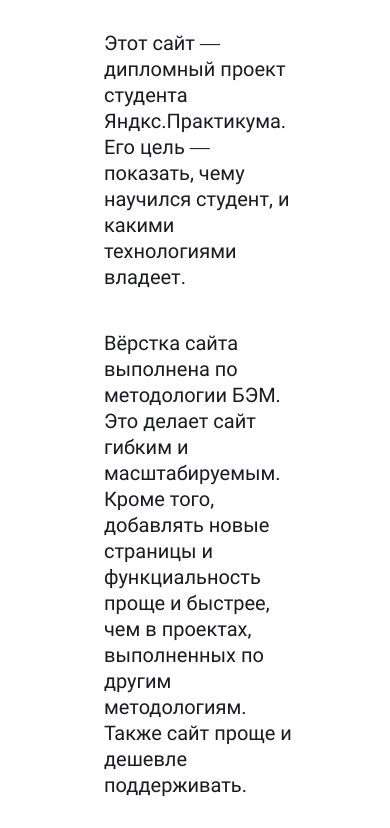
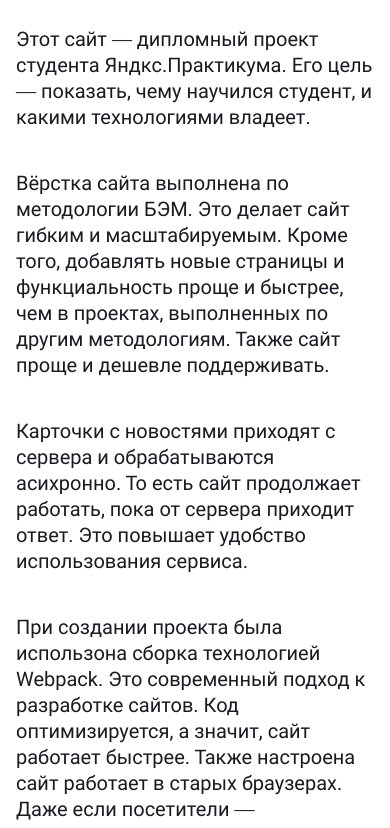
Before and after one commit to Stanze-von-S/Diploma-work, a website built with webpack: page src/about.html in a window 390 px wide. Shown: the part 169-997 px from the top of the page. Built offline with nearby package versions, Linux system fonts and the light colour scheme.

Commit message:
Added section description

```diff
--- a/src/blocks/article/article.css
+++ b/src/blocks/article/article.css
@@ -2,8 +2,22 @@
   display: flex;
   flex-direction: column;
   align-items: flex-start;
-  width: 200px;
-  margin-top: 20px;
+  width: 712px;
+  margin-top: 80px;
   margin-left: 104px;
-  margin-bottom: 40px;
+  margin-bottom: 94px;
 }
+
+@media (max-width: 1000px){
+  .article {
+    width: calc(100% - 80px);
+    margin: 30px 40px;
+  }
+}
+
+@media (max-width: 720px) {
+  .article {
+    width: calc(100% - 32px);
+    margin: 16px;
+  }
+}
```
Also changed, not shown: src/index.html (+1 -1 lines).
